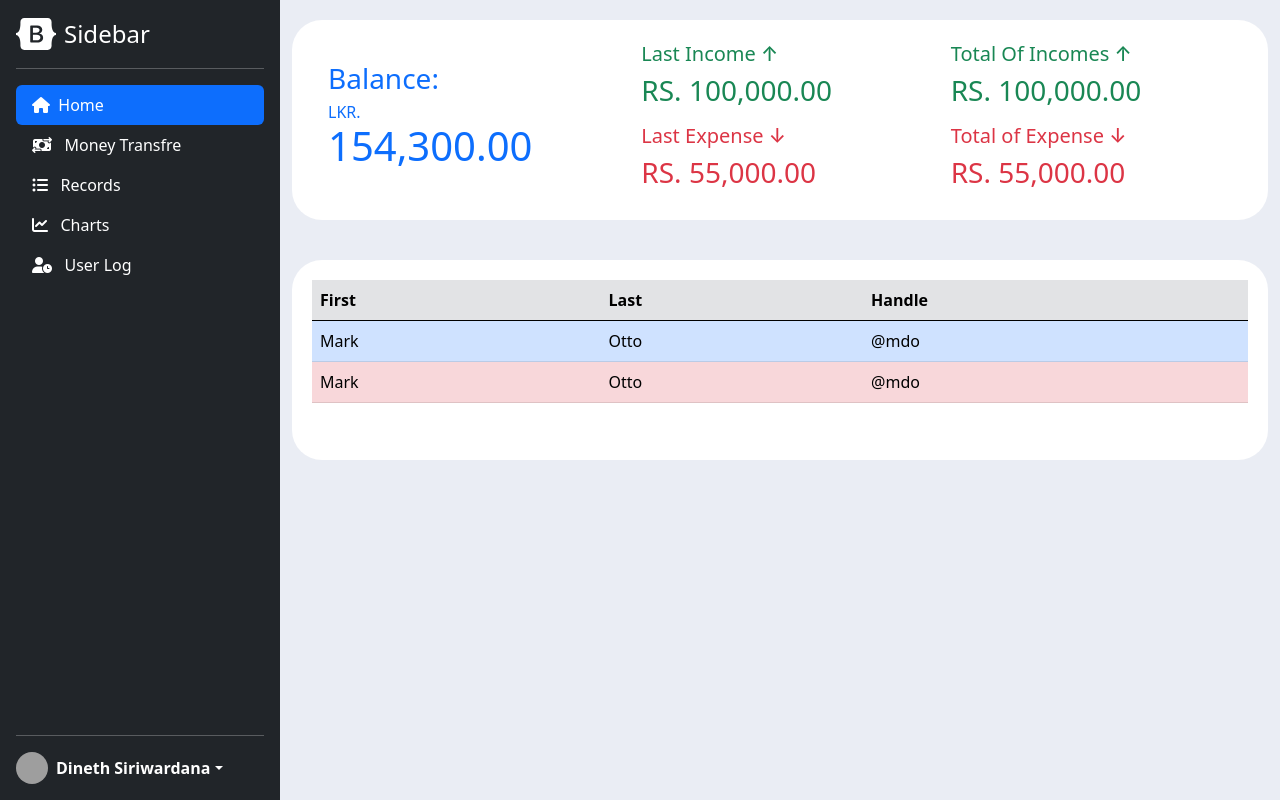
After one commit to dinethsiriwardana/Easy-Bank-System---Group-Project-by-PHP, a PHP site: page /bankstatement.php in a window 1280 px wide. The commit adds this page. Run offline with PHP 8.4, Linux system fonts and the light colour scheme; some libraries are stand-ins or nearby versions; grey boxes are pictures that could not be loaded.

Commit message:
11.7.6.24

```diff
--- /dev/null
+++ b/bankstatement.php
@@ -0,0 +1,162 @@
+<!DOCTYPE html>
+<html lang="en">
+
+<head>
+    <meta charset="UTF-8">
+    <meta http-equiv="X-UA-Compatible" content="IE=edge">
+    <meta name="viewport" content="width=device-width, initial-scale=1.0">
+    <title>Send Money</title>
+
+    <link href="css/bootstrap.min.css" rel="stylesheet">
+    <link href="https://cdn.jsdelivr.net/npm/bootstrap@5.2.2/dist/css/bootstrap.min.css" rel="stylesheet" integrity="sha384-Zenh87qX5JnK2Jl0vWa8Ck2rdkQ2Bzep5IDxbcnCeuOxjzrPF/et3URy9Bv1WTRi" crossorigin="anonymous">
+    <script src="https://cdn.jsdelivr.net/npm/bootstrap@5.2.2/dist/js/bootstrap.bundle.min.js" integrity="sha384-OERcA2EqjJCMA+/3y+gxIOqMEjwtxJY7qPCqsdltbNJuaOe923+mo//f6V8Qbsw3" crossorigin="anonymous"></script>
+
+
+    <style>
+        .bd-placeholder-img {
+            font-size: 1.125rem;
+            text-anchor: middle;
+            -webkit-user-select: none;
+            -moz-user-select: none;
+            user-select: none;
+        }
+
+        @media (min-width: 768px) {
+            .bd-placeholder-img-lg {
+                font-size: 3.5rem;
+            }
+        }
+    </style>
+
+
+    <!-- Custom styles for this template -->
+    <link href="sidebars/sidebars.css" rel="stylesheet">
+    <link href="css/custom.css" rel="stylesheet">
+
+    <!-- <link rel="stylesheet" href="https://fontawesome.com/releases/v5.15/css/all.css"/> -->
+    <link rel="stylesheet" href="https://cdnjs.cloudflare.com/ajax/libs/font-awesome/6.0.0/css/font-awesome.min.css">
+
+</head>
+
+<body>
+
+    <main>
+        <h1 class="visually-hidden">Sidebars examples</h1>
+
+        <?php
+        include "phpincludes/slider.php";
+        ?>
+
+        <div class="b-example-divider">
+        </div>
+        <div class="container borders">
+
+            <div class="col borders">
+                <div class="container d-flex align-items-center" id="maindetails">
+                    <div class="row d-flex align-items-center  justify-content-evenl p-3">
+                        <div class="col text-primary">
+
+                            <h3>
+                                Balance:
+                            </h3>
+
+                            <h1>
+                                <div class="h6">
+                                    LKR.<br>
+                                    <div class="h1">
+                                        154,300.00
+                                    </div>
+                                </div>
+                            </h1>
+                        </div>
+                        <div class="col">
+                            <div class="row p-1 text-success">
+                                <h5>
+                                    Last Income ↑
+                                </h5>
+                                <h3>
+                                    RS.
+                                    100,000.00
+                                </h3>
+                            </div>
+                            <div class="row p-1 text-danger">
+                                <h5>
+                                    Last Expense ↓
+                                </h5>
+                                <h3>
+                                    RS. 55,000.00
+                                </h3>
+                            </div>
+                        </div>
+                        <div class="col">
+                            <div class="row p-1 text-success">
+                                <h5>
+                                    Total Of Incomes ↑
+                                </h5>
+                                <h3>
+                                    RS.
+                                    100,000.00
+                                </h3>
+                            </div>
+                            <div class="row p-1 text-danger">
+                                <h5>
+                                    Total of Expense ↓
+                                </h5>
+                                <h3>
+                                    RS. 55,000.00
+                                </h3>
+                            </div>
+                        </div>
+
+                    </div>
+                </div>
+            </div>
+
+
+            <div class="row">
+                <div class="col borders">
+                    <div class="container" id="maindetails">
+                        <table class="table">
+                            <thead>
+                                <tr class="table-secondary">
+
+                                    <th scope="col">First</th>
+                                    <th scope="col">Last</th>
+                                    <th scope="col">Handle</th>
+                                </tr>
+                            </thead>
+                            <tbody>
+                                <tr class="table-primary">
+
+                                    <td class="table-primary">Mark</td>
+                                    <td class="table-primary">Otto</td>
+                                    <td class="table-primary">@mdo</td>
+                                </tr>
+
+                                <tr class="table-danger">
+
+                                    <td>Mark</td>
+                                    <td>Otto</td>
+                                    <td>@mdo</td>
+                                </tr>
+
+                            </tbody>
+                        </table>
+
+                    </div>
+                </div>
+
+
+
+            </div>
+
+
+    </main>
+
+
+
+
+
+</body>
+
+</html>
--- a/css/custom.css
+++ b/css/custom.css
@@ -24,3 +24,10 @@ body{
 
 
 }
+
+.height500{
+    height: 600px;
+}
+.height300{
+    height: 600px;
+}
--- a/phpincludes/slider.php
+++ b/phpincludes/slider.php
@@ -68,19 +68,19 @@
     <hr>
     <ul class="nav nav-pills flex-column mb-auto">
       <li class="nav-item">
-        <a href="#" class="nav-link active" aria-current="page">
+        <a href="/" class="nav-link active" aria-current="page">
         <i class="fa-sharp fa-solid fa-house"></i>
         &nbsp;Home
         </a>
       </li>
       <li>
-        <a href="#" class="nav-link text-white">
+        <a href="sendmoney.php" class="nav-link text-white">
         <i class="fa-solid fa-money-bill-transfer"></i> &nbsp;
           Money Transfre
         </a>
       </li>
       <li>
-        <a href="#" class="nav-link text-white">
+        <a href="bankstatement.php" class="nav-link text-white">
         <i class="fa-solid fa-list-ul"></i> &nbsp;
           Records
         </a>
```
Also changed, not shown: a.txt (added, +8 -0 lines), admin_login.php (added, +89 -0 lines), db/index.php (deleted, +0 -45 lines), loginlog.php (added, +135 -0 lines), sendmoney.php (added, +39 -0 lines), user_login.php (added, +89 -0 lines), pppp.php (added), 1 other file.
